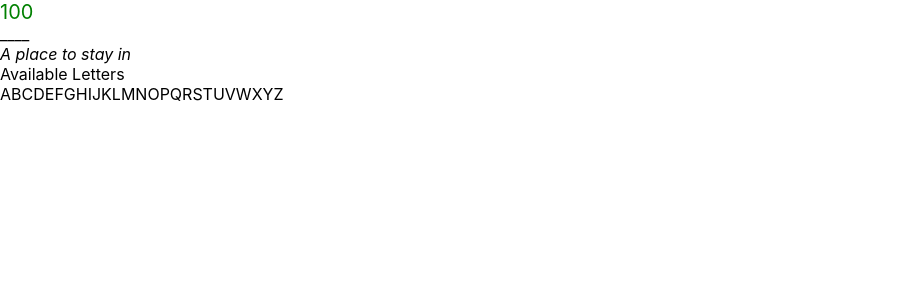
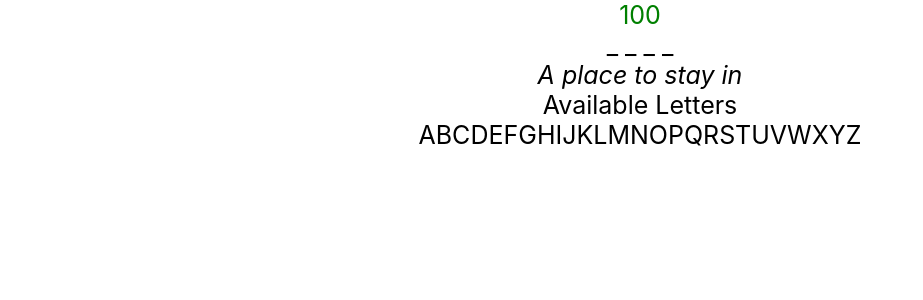
Before and after one commit to omarobaisi/Hangman, a React (Create React App) app: page / in a window 1280 px wide. Shown: the top 300 px of the page, without its empty margins (0-923 px from the left). Built offline with nearby package versions, Linux system fonts and the light colour scheme.

Commit message:
some edits after code review

```diff
--- a/src/App.css
+++ b/src/App.css
@@ -1,48 +1,10 @@
-/* .App {
+.App {
   text-align: center;
+  font-size: 25px;
 }
-
-.App-logo {
-  height: 40vmin;
-  pointer-events: none;
-}
-
-@media (prefers-reduced-motion: no-preference) {
-  .App-logo {
-    animation: App-logo-spin infinite 20s linear;
-  }
-}
-
-.App-header {
-  background-color: #282c34;
-  min-height: 100vh;
-  display: flex;
-  flex-direction: column;
-  align-items: center;
-  justify-content: center;
-  font-size: calc(10px + 2vmin);
-  color: white;
-}
-
-.App-link {
-  color: #61dafb;
-}
-
-@keyframes App-logo-spin {
-  from {
-    transform: rotate(0deg);
-  }
-  to {
-    transform: rotate(360deg);
-  }
-} */
 
 .used {
   text-decoration: line-through;
-}
-
-.high-score, .medium-score, .low-score {
-  font-size: 20px;
 }
 
 .high-score {
--- a/src/App.jsx
+++ b/src/App.jsx
@@ -10,7 +10,7 @@ class App extends Component {
   constructor() {
     super();
     this.state = {
-      letterStatus: {},
+      letterStatus: this.generateLetterStatuses(),
       solution: {word: 'HOME', hint: 'A place to stay in'},
       score: 100,
       gameEnded: false
@@ -26,17 +26,12 @@ class App extends Component {
     return alphapet
   }
 
-  componentDidMount() {
-    const alphapet = this.generateLetterStatuses();
-    this.setState({
-      letterStatus: alphapet
-    })
-  }
-
   selectLetter = letter => {
     const letterStatus = JSON.parse(JSON.stringify(this.state.letterStatus));
     letterStatus[letter] = true;
-    const increase = this.state.solution.word.includes(letter) ? 5 : -20
+    const right = 5;
+    const wrong = -20
+    const increase = this.state.solution.word.includes(letter) ? right : wrong
     this.setState({
       letterStatus: letterStatus,
       score: this.state.score + increase
--- a/src/components/Solution.jsx
+++ b/src/components/Solution.jsx
@@ -10,7 +10,7 @@ class Solution extends Component {
             <Letter letter={char} key={char} state={"character"} />
           ) : (
             <Letter
-              letter="_"
+              letter="_ "
               key={"underscore" + i}
               className={"underscore"}
             />
```
